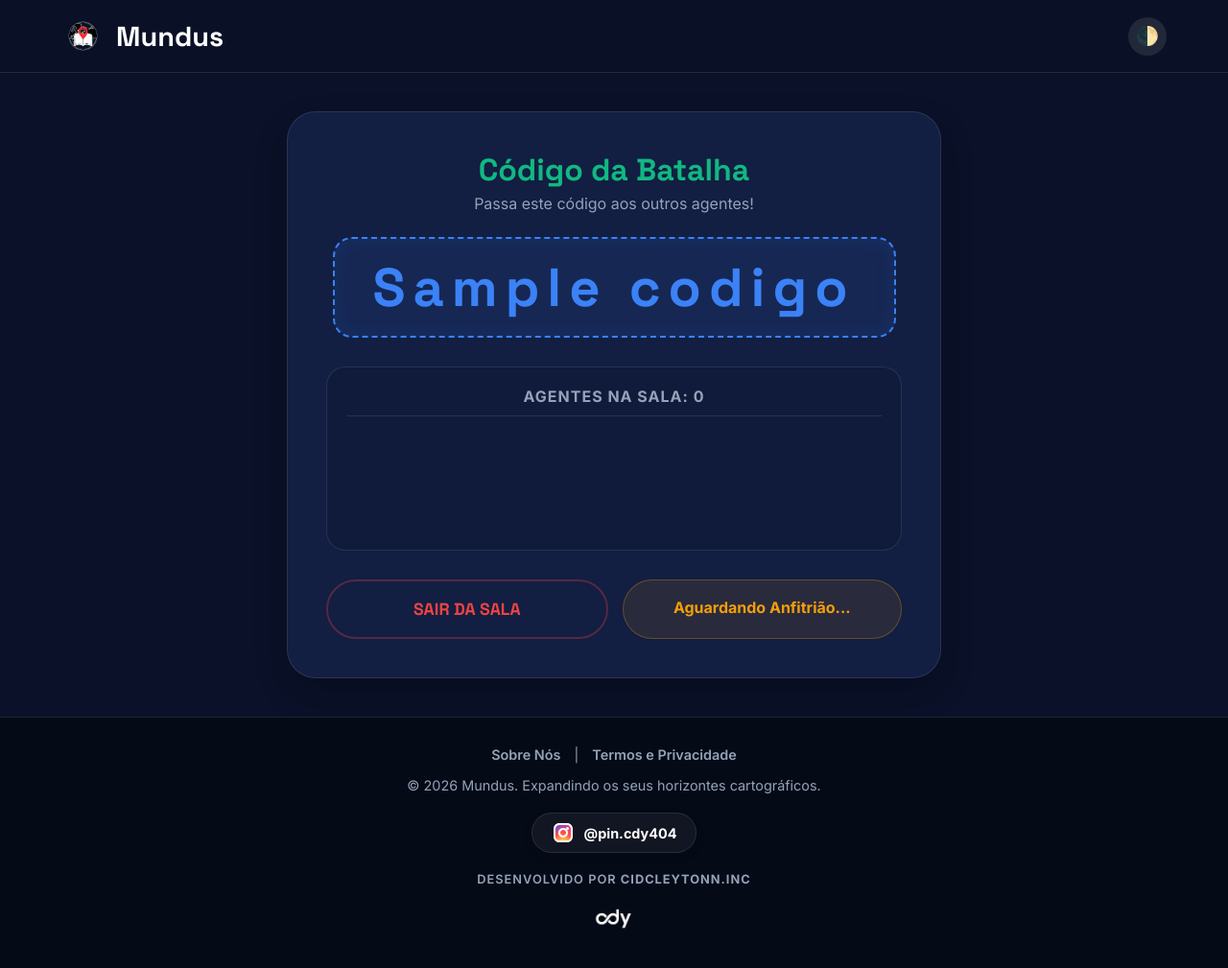
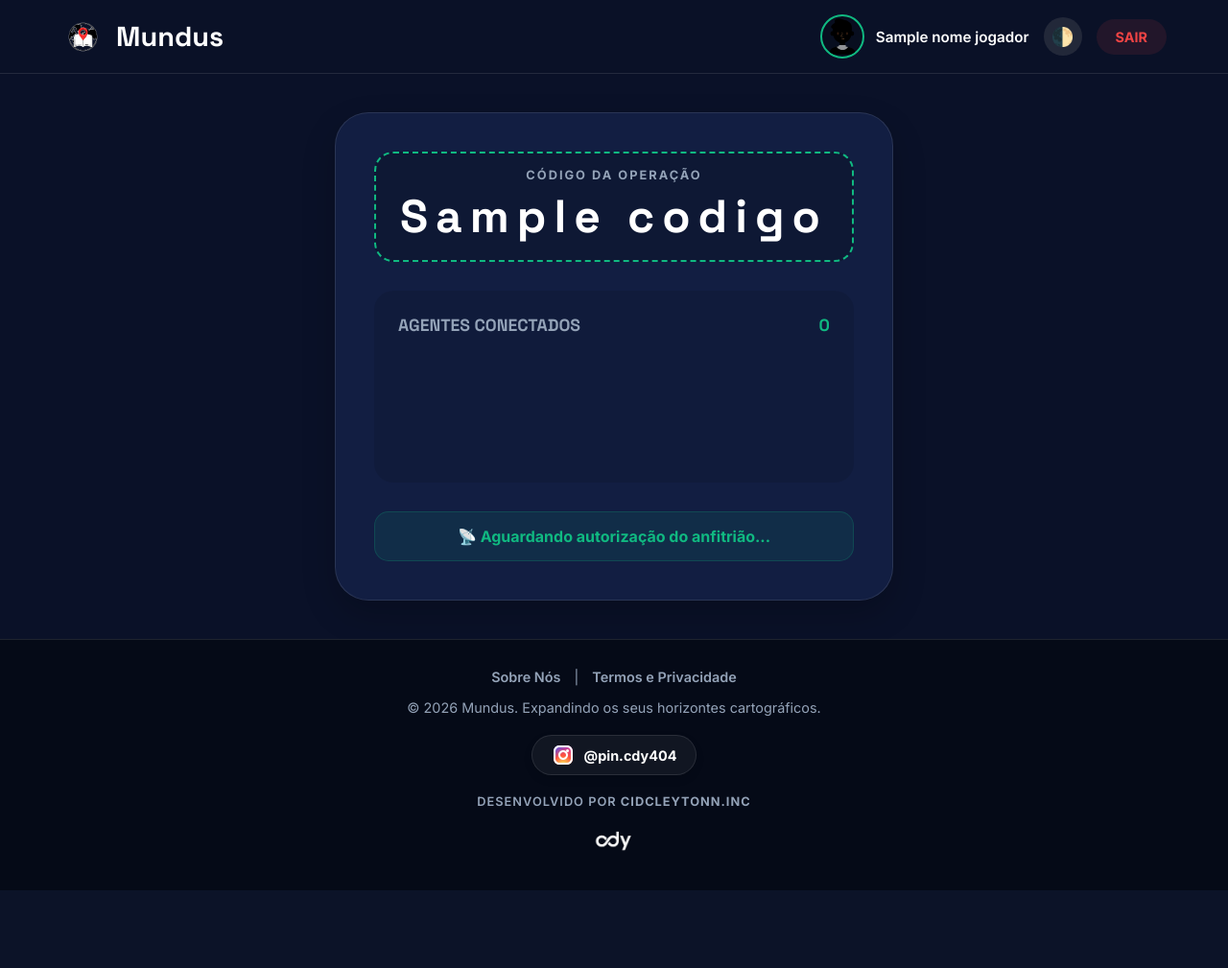
Before and after one commit to cidcleytonn/Mundus, a Flask app: template templates/sala_espera.html in a window 1280 px wide. Shown: the whole page at 96% size. After the commit the page ends 928 px from the top, so only its background shows below. Run offline with Flask 3, Linux system fonts and the light colour scheme; the visitor is signed in with stand-in values (Sample User, id 1); the template is opened without the code that fills it: most values are stand-ins (such as "Sample title", 1, 10 or a date in 2020); some libraries are stand-ins or nearby versions.

Commit message:
Enhance sala_espera.html with dynamic avatar colors
Added dynamic avatar color variables and updated user interface elements.

```diff
--- a/templates/sala_espera.html
+++ b/templates/sala_espera.html
@@ -16,6 +16,12 @@
             --color-accent: #10b981;
             --text-main: #ffffff;
             --text-muted: #94a3b8;
+
+            /* Variáveis dinâmicas do Avatar (Fallback) */
+            --cor-pele: #F9B17B;
+            --cor-cabelo: #4a2e1b;
+            --cor-roupa: #2d3748;
+            --cor-extra: #00BFFF;
         }
 
         body.light-mode {
@@ -29,37 +35,38 @@
             --text-muted: #64748b;
         }
 
-        body { font-family: 'Inter', sans-serif; background: var(--bg-main); color: var(--text-main); margin: 0; min-height: 100vh; display: flex; flex-direction: column; transition: 0.5s; }
+        body { font-family: 'Inter', sans-serif; background: var(--bg-main); color: var(--text-main); margin: 0; min-height: 100vh; display: flex; flex-direction: column; transition: 0.5s;}
 
         header { display: flex; justify-content: space-between; align-items: center; padding: 15px 5%; background: var(--header-bg); border-bottom: 1px solid var(--glass-border);}
         .logo { font-family: 'Space Grotesk', sans-serif; font-size: 1.8rem; font-weight: 800; display: flex; align-items: center; gap: 12px; color: var(--text-main); text-decoration: none;}
         .logo img { width: 45px; height: 45px; border-radius: 12px; object-fit: cover;}
-        .theme-toggle { background: rgba(128,128,128,0.2); border: none; color: var(--text-main); font-size: 1.2rem; cursor: pointer; transition: 0.3s; width: 40px; height: 40px; border-radius: 50%;}
 
-        main { flex: 1; display: flex; justify-content: center; align-items: center; padding: 40px 20px; }
+        .perfil-usuario { display: flex; align-items: center; gap: 12px; }
+        #header-avatar { width: 42px; height: 42px; border-radius: 50%; border: 2px solid var(--color-accent); background: rgba(0,0,0,0.2); overflow: hidden; display: flex; justify-content: center; align-items: center; }
 
-        .sala-card { background: var(--card-bg); padding: 40px; border-radius: 30px; border: 1px solid var(--glass-border); box-shadow: 0 15px 35px rgba(0,0,0,0.2); width: 100%; max-width: 600px; text-align: center; }
+        .nav-controls { display: flex; align-items: center; gap: 15px; }
+        .theme-toggle { background: rgba(128,128,128,0.2); border: none; color: var(--text-main); font-size: 1.2rem; cursor: pointer; transition: 0.3s; width: 40px; height: 40px; border-radius: 50%; display: flex; justify-content: center; align-items: center;}
+        .btn-logout { color: #ef4444; text-decoration: none; font-size: 0.9rem; font-weight: 700; text-transform: uppercase; padding: 10px 20px; border-radius: 20px; background: rgba(239, 68, 68, 0.1); transition: 0.3s;}
 
-        h2 { font-family: 'Space Grotesk', sans-serif; color: var(--color-accent); font-size: 2rem; margin: 0 0 5px 0;}
-        .subtitle { color: var(--text-muted); margin-bottom: 25px;}
+        main { flex: 1; display: flex; flex-direction: column; align-items: center; justify-content: center; padding: 40px 20px; }
 
-        .codigo-box { background: rgba(59, 130, 246, 0.1); border: 2px dashed #3b82f6; color: #3b82f6; padding: 15px 40px; border-radius: 20px; font-size: 3.5rem; font-family: 'Space Grotesk', sans-serif; font-weight: 800; letter-spacing: 8px; display: inline-block; margin-bottom: 30px; box-shadow: inset 0 0 20px rgba(59, 130, 246, 0.1);}
+        .sala-card { background: var(--card-bg); padding: 40px; border-radius: 35px; border: 1px solid var(--glass-border); box-shadow: 0 15px 35px rgba(0,0,0,0.2); width: 100%; max-width: 500px; text-align: center; }
 
-        .jogadores-container { background: rgba(0,0,0,0.1); border-radius: 20px; padding: 20px; border: 1px solid var(--glass-border); min-height: 150px; margin-bottom: 30px;}
-        body.light-mode .jogadores-container { background: rgba(0,0,0,0.03); }
-        .jogadores-container h3 { margin: 0 0 15px 0; color: var(--text-muted); font-size: 1rem; text-transform: uppercase; letter-spacing: 1px; border-bottom: 1px solid var(--glass-border); padding-bottom: 10px;}
+        .codigo-box { background: rgba(0,0,0,0.2); padding: 15px; border-radius: 20px; margin-bottom: 30px; border: 2px dashed var(--color-accent);}
+        .codigo-box span { display: block; font-size: 0.8rem; text-transform: uppercase; color: var(--text-muted); font-weight: 800; letter-spacing: 2px; margin-bottom: 5px;}
+        .codigo-box strong { font-family: 'Space Grotesk', sans-serif; font-size: 3rem; color: var(--text-main); letter-spacing: 8px;}
 
-        #lista-jogadores { display: flex; flex-wrap: wrap; gap: 10px; justify-content: center; }
-        .jogador-badge { background: #3b82f6; color: white; padding: 10px 20px; border-radius: 30px; font-weight: 700; font-size: 1rem; animation: popIn 0.3s ease-out; box-shadow: 0 5px 15px rgba(59, 130, 246, 0.3); font-family: 'Space Grotesk', sans-serif;}
-        @keyframes popIn { 0% { transform: scale(0); } 100% { transform: scale(1); } }
+        .lista-jogadores { background: rgba(0,0,0,0.1); border-radius: 20px; padding: 25px; margin-bottom: 30px; min-height: 150px; text-align: left;}
+        .lista-jogadores h3 { margin: 0 0 15px 0; font-family: 'Space Grotesk', sans-serif; font-size: 1.1rem; color: var(--text-muted); text-transform: uppercase; display: flex; justify-content: space-between;}
+        .lista-jogadores h3 span { color: var(--color-accent); }
 
-        .controles { display: flex; gap: 15px; }
-        .btn { flex: 1; padding: 18px; font-size: 1.1rem; font-weight: 800; text-transform: uppercase; border-radius: 50px; border: none; cursor: pointer; transition: 0.3s; font-family: 'Space Grotesk', sans-serif; text-decoration: none; display: flex; justify-content: center; align-items: center;}
-        .btn-iniciar { background: var(--color-accent); color: white; box-shadow: 0 10px 20px rgba(16, 185, 129, 0.2);}
-        .btn-iniciar:hover { background: #059669; transform: translateY(-3px); }
-        .btn-sair { background: transparent; color: #ef4444; border: 2px solid rgba(239, 68, 68, 0.3); }
-        .btn-sair:hover { background: rgba(239, 68, 68, 0.1); }
-        .wait-msg { flex: 1; padding: 18px; color: #f59e0b; font-weight: 700; background: rgba(245, 158, 11, 0.1); border-radius: 50px; border: 1px solid rgba(245, 158, 11, 0.3);}
+        #lista-jogadores { display: flex; flex-wrap: wrap; gap: 10px; }
+        .jogador-badge { background: var(--card-bg); border: 1px solid var(--glass-border); padding: 10px 20px; border-radius: 15px; font-weight: 700; color: var(--text-main); box-shadow: 0 4px 10px rgba(0,0,0,0.1); animation: pop 0.3s ease-out;}
+        @keyframes pop { from { transform: scale(0.8); opacity: 0; } to { transform: scale(1); opacity: 1; } }
+
+        .btn-comecar { width: 100%; padding: 20px; background: var(--color-accent); color: white; font-family: 'Space Grotesk', sans-serif; font-size: 1.2rem; font-weight: 800; border: none; border-radius: 50px; cursor: pointer; transition: 0.3s; text-transform: uppercase; box-shadow: 0 10px 20px rgba(16, 185, 129, 0.2);}
+        .btn-comecar:hover { background: #059669; transform: translateY(-5px); }
+        .btn-comecar:disabled { background: #64748b; cursor: not-allowed; transform: none; box-shadow: none; opacity: 0.6;}
 
         /* RODAPÉ E INSTA */
         footer { text-align: center; padding: 30px 20px; font-size: 0.9rem; color: var(--text-muted); background: var(--footer-bg); transition: background 0.5s ease; width: 100%; box-sizing: border-box; border-top: 1px solid var(--glass-border); margin-top: auto;}
@@ -76,37 +83,49 @@
         body.light-mode .insta-btn { background: #ffffff; border-color: #cbd5e1;}
         body.light-mode .insta-btn:hover { border-color: #E1306C; }
 
-        @media (max-width: 600px) { .controles { flex-direction: column; } .codigo-box { font-size: 2.5rem; letter-spacing: 4px; padding: 15px 20px;} }
+        @media (max-width: 768px) {
+            header { flex-direction: column; gap: 15px; }
+            .nav-controls { width: 100%; justify-content: space-between;}
+        }
     </style>
     <script src="https://cdnjs.cloudflare.com/ajax/libs/socket.io/4.0.1/socket.io.js"></script>
 </head>
 <body>
     <header>
         <a href="/" class="logo"><img src="{{ url_for('static', filename='mundus.png') }}" alt="Mundus Logo"> Mundus</a>
-        <button class="theme-toggle" onclick="toggleTheme()">🌓</button>
+        <div class="nav-controls">
+            {% if session.get('usuario_logado') %}
+            <div class="perfil-usuario">
+                <div id="header-avatar"></div>
+                <span style="font-weight: 600; font-size: 0.95rem; color: var(--text-main);">{{ nome_jogador }}</span>
+            </div>
+            {% endif %}
+            <button class="theme-toggle" onclick="toggleTheme()">🌓</button>
+            <a href="/" class="btn-logout">Sair</a>
+        </div>
     </header>
 
     <main>
         <div class="sala-card">
-            <h2>Código da Batalha</h2>
-            <div class="subtitle">Passa este código aos outros agentes!</div>
-
-            <div class="codigo-box">{{ codigo }}</div>
-
-            <div class="jogadores-container">
-                <h3>Agentes na Sala: <span id="contador">0</span></h3>
-                <div id="lista-jogadores"></div>
+            <div class="codigo-box">
+                <span>Código da Operação</span>
+                <strong>{{ codigo }}</strong>
             </div>
 
-            <div class="controles">
-                <a href="/" class="btn btn-sair">Sair da Sala</a>
+            <div class="lista-jogadores">
+                <h3>Agentes Conectados <span id="contador">0</span></h3>
+                <div id="lista-jogadores">
+                    </div>
+            </div>
 
-                {% if eh_anfitriao %}
-                <button class="btn btn-iniciar" id="btn-comecar">Iniciar GeoKahoot!</button>
-                {% else %}
-                <div class="wait-msg">Aguardando Anfitrião...</div>
-                {% endif %}
+            {% if eh_anfitriao %}
+            <button id="btn-comecar" class="btn-comecar">🚀 Iniciar Missão</button>
+            <p style="margin-top: 15px; font-size: 0.85rem; color: var(--text-muted); font-weight: 600;">Só tu podes dar início à missão.</p>
+            {% else %}
+            <div style="background: rgba(16, 185, 129, 0.1); color: #10b981; padding: 15px; border-radius: 15px; font-weight: 700; border: 1px solid rgba(16, 185, 129, 0.2);">
+                📡 Aguardando autorização do anfitrião...
             </div>
+            {% endif %}
         </div>
     </main>
 
@@ -170,6 +189,10 @@
                 div.innerText = jogador;
                 lista.appendChild(div);
             });
+
+            // Ativa o botão de começar apenas se houver pelo menos 2 jogadores (opcional)
+            const btn = document.getElementById('btn-comecar');
+            if(btn) btn.disabled = (dados.jogadores.length < 1);
         });
 
         const btnComecar = document.getElementById('btn-comecar');
@@ -183,5 +206,33 @@
             window.location.href = dados.url;
         });
     </script>
+
+    {% if session.get('usuario_logado') %}
+    <script>
+        const root = document.documentElement;
+        root.style.setProperty('--cor-pele', '{{ session.get("cor_pele", "#F9B17B") }}');
+        root.style.setProperty('--cor-cabelo', '{{ session.get("cor_cabelo", "#4a2e1b") }}');
+        root.style.setProperty('--cor-roupa', '{{ session.get("cor_roupa", "#2d3748") }}');
+        root.style.setProperty('--cor-extra', '{{ session.get("cor_extra", "#00BFFF") }}');
+
+        async function carregarAvatarHeader() {
+            try {
+                const avatarUrl = "{{ url_for('static', filename='avatars/' + session.get('avatar_url', 'agente01.svg')) }}";
+                const res = await fetch(avatarUrl);
+                const svgText = await res.text();
+                const container = document.getElementById('header-avatar');
+                if (container) {
+                    container.innerHTML = svgText;
+                    const svgElement = container.querySelector('svg');
+                    if(svgElement) {
+                        svgElement.style.width = '100%';
+                        svgElement.style.height = '100%';
+                    }
+                }
+            } catch (e) { console.error(e); }
+        }
+        carregarAvatarHeader();
+    </script>
+    {% endif %}
 </body>
 </html>
```
